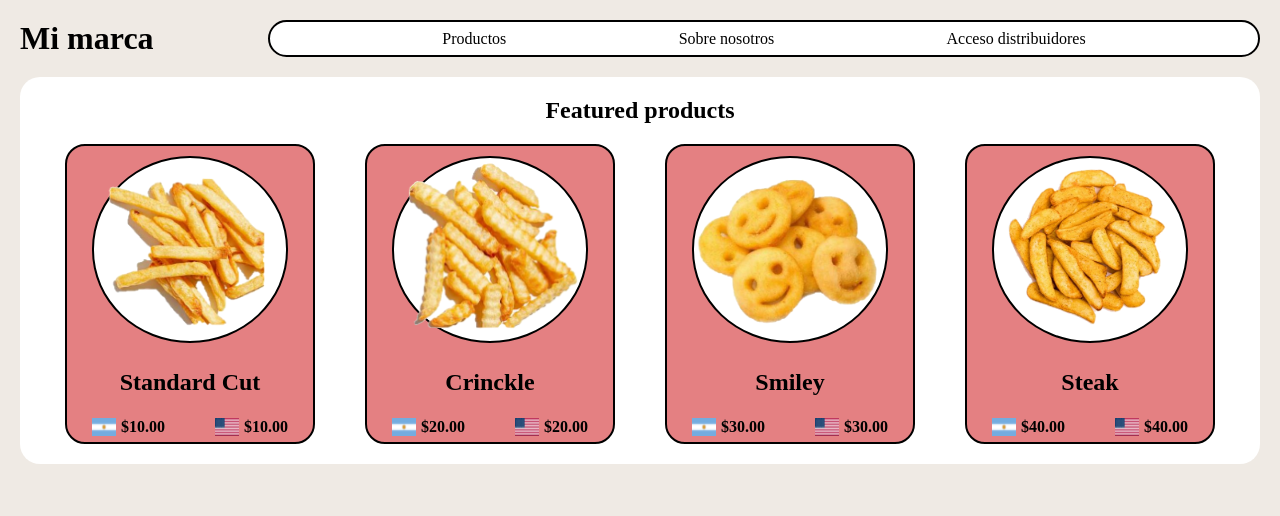
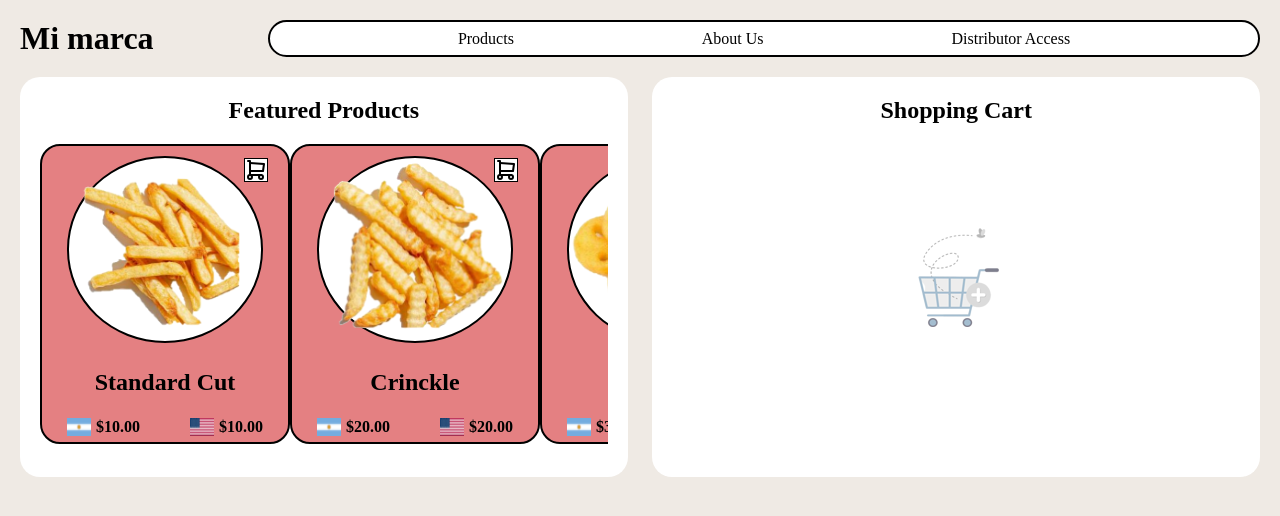
Before and after one commit to AgusCuculich/Angular-Seminario2024, an Angular app: page / in a window 1280 px wide. Shown: the top 516 px of the page. Built offline with nearby package versions, Linux system fonts and the light colour scheme; a web font is replaced by a local one.

Commit message:
Mejoras en el apartado de productos y se añade el componente del carrito de compras

```diff
--- a/src/app/app.component.html
+++ b/src/app/app.component.html
@@ -2,16 +2,20 @@
   <h1>Mi marca</h1>
   <nav>
     <ul>
-      <li><a href="">Productos</a></li>
-      <li><a href="">Sobre nosotros</a></li>
-      <li><a href="">Acceso distribuidores</a></li>
+      <li><a href="">Products</a></li>
+      <li><a href="">About Us</a></li>
+      <li><a href="">Distributor Access</a></li>
     </ul>
   </nav>
 </header>
 <main>
   <section class="products">
-    <h1>Featured products</h1>
-    <app-product-showcase class="productsContainer"></app-product-showcase>
+    <h1>Featured Products</h1>
+    <app-product-showcase></app-product-showcase>
+  </section>
+  <section class="cart">
+    <h1>Shopping Cart</h1>
+    <app-shopping-cart></app-shopping-cart>
   </section>
 </main>
 
--- a/src/app/app.component.scss
+++ b/src/app/app.component.scss
@@ -33,22 +33,37 @@
 
 /*Products*/
 section.products {
+    grid-area: products;
+    height: 100%;
     background-color: white;
-    height: fit-content;
     padding: 20px;
     border-radius: 20px;
     h1 {
         text-align: center;
         margin-bottom: 20px;
     }
-    .productsContainer {
-        width: 100%;
-        height: 300px;
-        display: grid;
-        grid-template-columns: repeat(4, auto);
-        row-gap: 20px;
-        flex-wrap: wrap;
-        overflow-y: scroll;
-        justify-content: space-around;
+}
+
+main {
+    display: grid;
+    grid-template-columns: repeat(2, 49%);
+    column-gap: 2%;
+    grid-template-rows: minmax(400px, auto);
+    grid-template-areas:
+    "products shopping";
+}
+
+/*Cart*/
+section.cart {
+    grid-area: shopping;
+    height: 100%;
+    background-color: white;
+    background-image: url(../assets/img/emptyCart.png);
+    background-repeat: no-repeat;
+    background-position: center;
+    padding: 20px;
+    border-radius: 20px;
+    h1 {
+        text-align: center;
     }
 }
--- a/src/app/app.module.ts
+++ b/src/app/app.module.ts
@@ -4,6 +4,7 @@ import { BrowserModule } from '@angular/platform-browser';
 import { AppRoutingModule } from './app-routing.module';
 import { AppComponent } from './app.component';
 import { ProductShowcaseComponent } from './product-showcase/product-showcase.component';
+import { ShoppingCartComponent } from './shopping-cart/shopping-cart.component';
 
 @NgModule({
   declarations: [
@@ -12,7 +13,8 @@ import { ProductShowcaseComponent } from './product-showcase/product-showcase.co
   imports: [
     BrowserModule,
     AppRoutingModule,
-    ProductShowcaseComponent
+    ProductShowcaseComponent,
+    ShoppingCartComponent
   ],
   providers: [],
   bootstrap: [AppComponent]
--- a/src/app/product-showcase/product-showcase.component.html
+++ b/src/app/product-showcase/product-showcase.component.html
@@ -1,3 +1,4 @@
+<div class="productsContainer">
     @for (product of products; track product.id) {
         <div class="productCard">
             <div class="circle">
@@ -14,5 +15,7 @@
                     <p>{{product.price | currency }}</p>
                 </div>
             </div>
+            <svg xmlns="http://www.w3.org/2000/svg" width="24"  height="24"  viewBox="0 0 24 24"  fill="none"  stroke="currentColor"  stroke-width="2"  stroke-linecap="round"  stroke-linejoin="round"  class="icon icon-tabler icons-tabler-outline icon-tabler-shopping-cart mini"><path stroke="black" d="M0 0h24v24H0z" fill="white"/><path d="M6 19m-2 0a2 2 0 1 0 4 0a2 2 0 1 0 -4 0" /><path d="M17 19m-2 0a2 2 0 1 0 4 0a2 2 0 1 0 -4 0" /><path d="M17 17h-11v-14h-2" /><path d="M6 5l14 1l-1 7h-13" /></svg>
         </div>
     }
+</div>
--- a/src/app/product-showcase/product-showcase.component.scss
+++ b/src/app/product-showcase/product-showcase.component.scss
@@ -1,3 +1,12 @@
+.productsContainer {
+    width: 100%;
+    height: 300px;
+    display: grid;
+    grid-template-columns: repeat(3, auto);
+    row-gap: 20px;
+    flex-wrap: wrap;
+    overflow-y: scroll;
+    justify-content: space-around;
     .productCard {
         height: 300px;
         background-color: #e48082;
@@ -8,6 +17,7 @@
         align-items: center;
         justify-items: center;
         border: 2px solid black;
+        position: relative;
         .circle {
             background-color: white;
             height: 90%;
@@ -33,4 +43,12 @@
                 gap: 5px;
             }
         }
+    .mini {
+        position: absolute;
+        top: 8%; /* Ajusta para centrar verticalmente */
+        right: 8%; /* Posiciona la imagen en la derecha */
+        transform: translateY(-50%); /* Centra verticalmente */
+        z-index: 10; /* Asegura que la imagen esté al frente */
     }
+    }
+}
--- /dev/null
+++ b/src/app/shopping-cart/shopping-cart.component.html
@@ -0,0 +1,3 @@
+<div class="cartContainer">
+
+</div>
--- /dev/null
+++ b/src/app/shopping-cart/shopping-cart.component.scss
@@ -0,0 +1,2 @@
+.cartContainer {
+}
```
Also changed, not shown: src/app/shopping-cart/shopping-cart.component.ts (added, +12 -0 lines), src/assets/img/emptyCart.png (added). Lines whose indentation alone changed are shown as unchanged.
